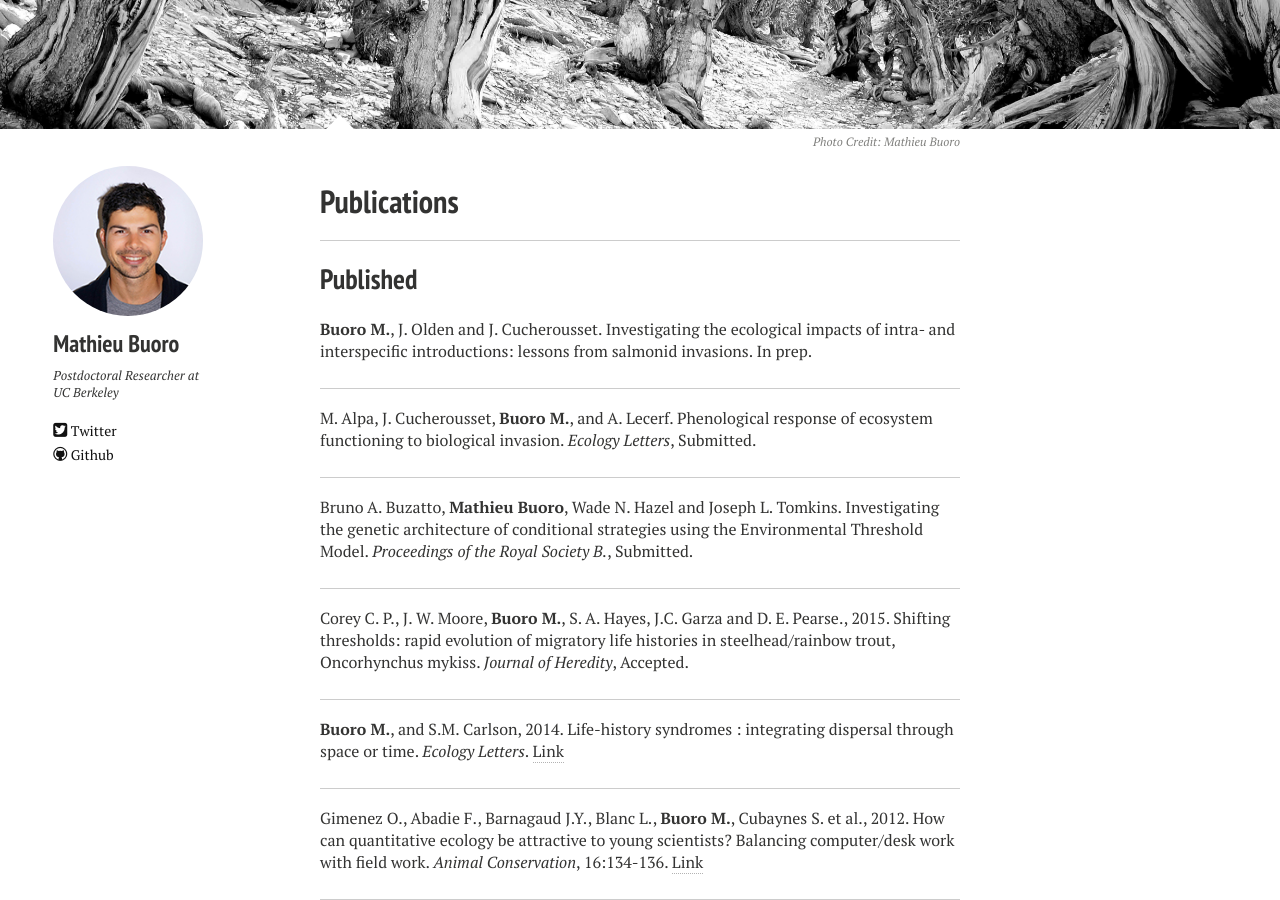
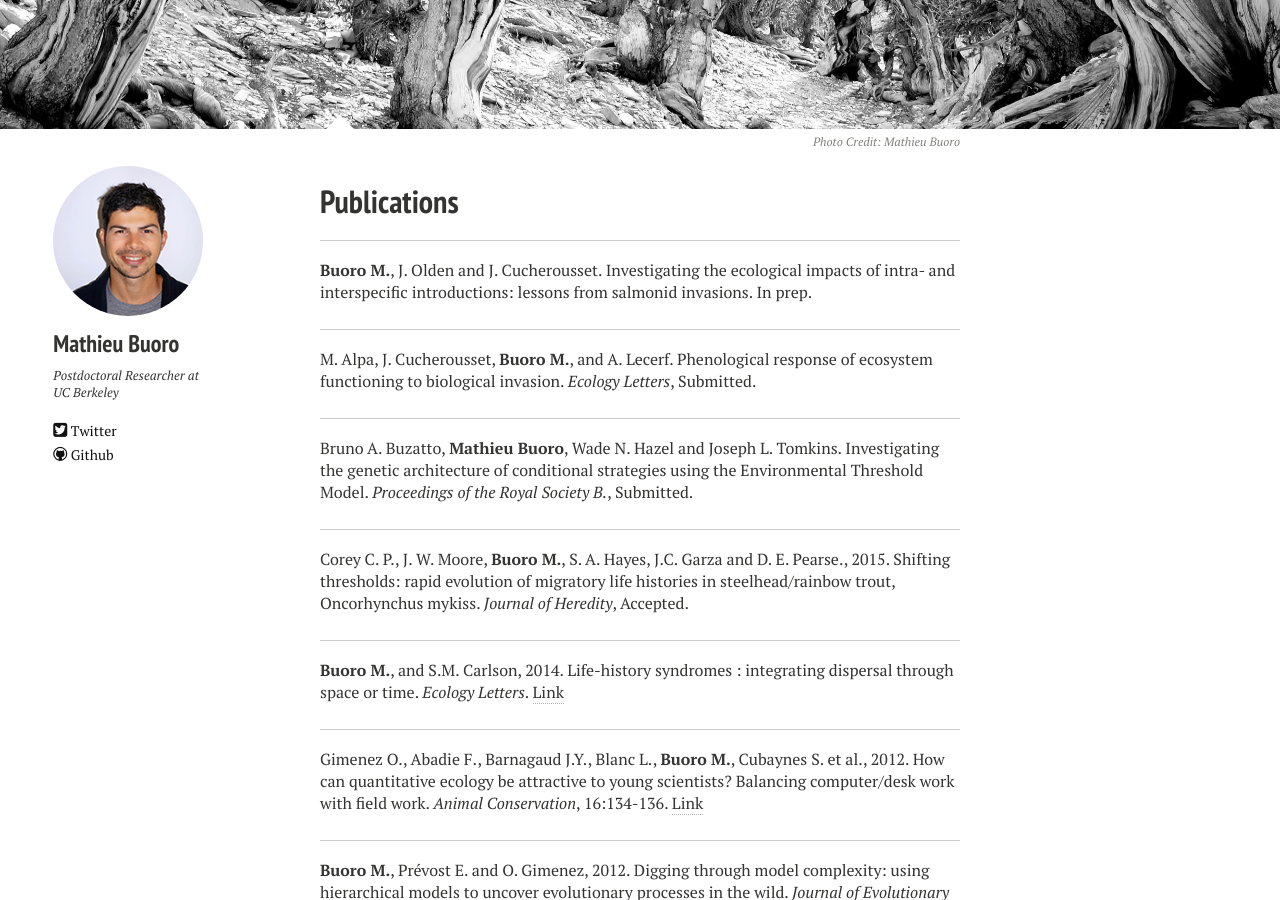
Before and after one commit to matbuoro/matbuoro.github.io, a Jekyll site: the page built from Publications.md, in a window 1280 px wide and 900 px high, scrolled down 326 px. Built offline with Jekyll 4.4.1, drawn with Linux system fonts in a browser that asks for light colours; nearby versions of some CDN libraries.

Commit message:
update list pub

```diff
--- a/Publications.md
+++ b/Publications.md
@@ -15,7 +15,6 @@ image:
 
 ___
 
-## Published
 
 **Buoro M.**, J. Olden and J. Cucherousset. Investigating the ecological impacts of intra- and interspecific introductions: lessons from salmonid invasions. In prep.
 
```
